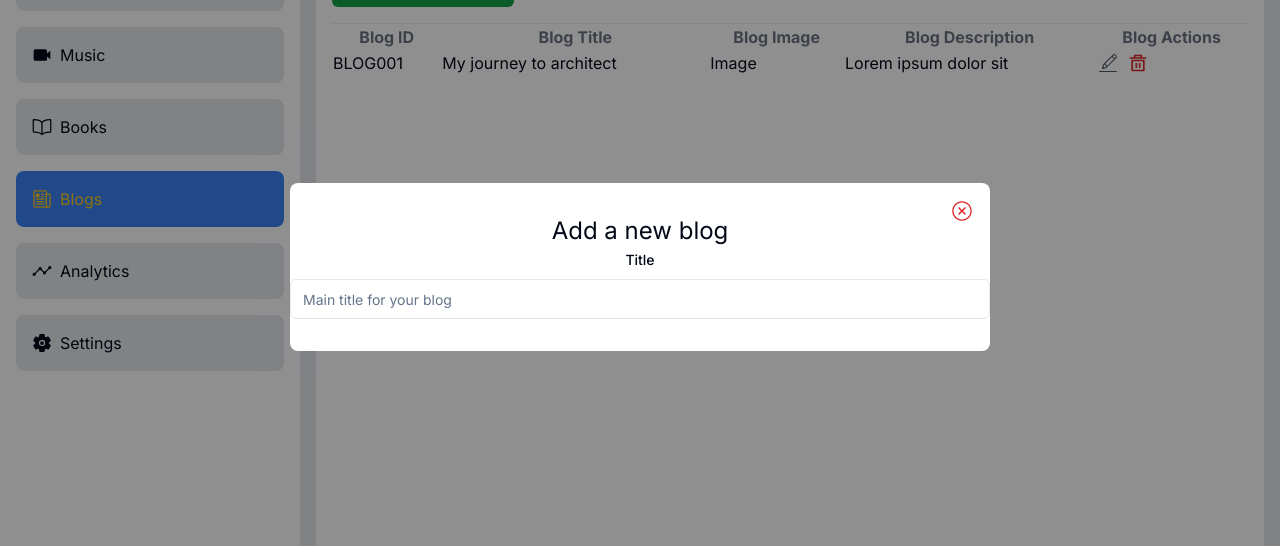
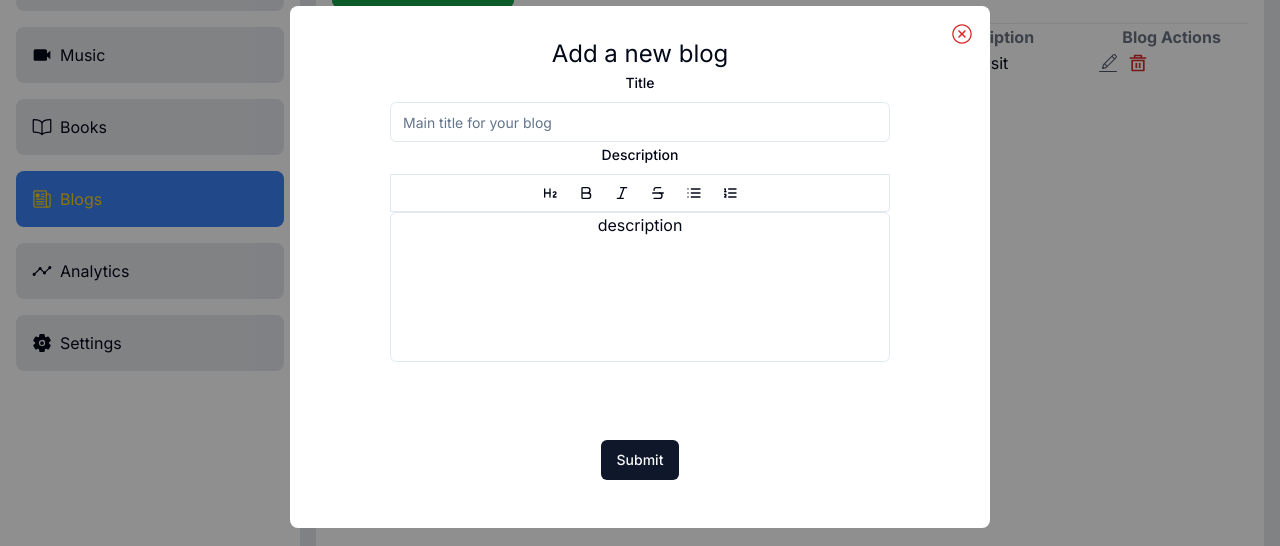
Before and after one commit to pinsoegustave/ngoga-commerce, a Next.js app: page /admin/dashboard/blogs in a window 1280 px wide. Both pictures are taken after a click on the button "Add a new blog". Shown: the part 133-679 px from the top of the page. Built offline with nearby package versions, Linux system fonts and the light colour scheme.

Commit message:
Markdown Editor: Finish markdown editing

```diff
--- /dev/null
+++ b/components/Tiptap.tsx
@@ -0,0 +1,36 @@
+'use client'
+import { useEditor, EditorContent } from '@tiptap/react'
+import StarterKit from '@tiptap/starter-kit'
+import { Toolbar } from './Toolbar'
+import Heading from "@tiptap/extension-heading"
+
+export default function Tiptap({
+    description,
+    onChange,
+}: {
+    description: string
+    onChange: any
+}) {
+    const editor = useEditor({
+        extensions: [StarterKit.configure()],
+        content: description,
+        immediatelyRender: false,
+        editorProps: {
+            attributes: {
+                class:
+                    "rounded-md border min-h-[150px] border-input bg-background ring-offest-2 disabled:cursor-not-allowed disabled:opacity-50"
+                },
+            },
+        onUpdate({ editor }) {
+            onChange(editor.getHTML())
+            console.log(editor.getHTML())
+        },
+    })
+
+    return (
+        <div className='flex flex-col justify-stretch min-h-[250px]'>
+            <Toolbar editor={editor} />
+            <EditorContent editor={editor} />
+        </div>
+    )
+}
--- /dev/null
+++ b/components/Toolbar.tsx
@@ -0,0 +1,75 @@
+"use client"
+import { type Editor } from "@tiptap/react"
+import { Bold, Strikethrough, Italic, List, ListOrdered, Heading2 } from "lucide-react"
+import { Toggle } from "./ui/toggle"
+
+
+type Props = {
+    editor: Editor | null
+}
+
+export function Toolbar({ editor }: Props) {
+    if(!editor) {
+        return null
+    }
+
+    return(
+        <div className="border border-input bg-transparent rounded-br">
+            <Toggle
+                size="sm"
+                pressed={editor.isActive("heading")}
+                onPressedChange={() =>
+                    editor.chain().focus().toggleHeading({ level: 2 }).run()
+                }
+                >
+                    <Heading2 className="h-4 w-4" />
+            </Toggle>
+            <Toggle
+                size="sm"
+                pressed={editor.isActive("bold")}
+                onPressedChange={() =>
+                    editor.chain().focus().toggleBold().run()
+                }
+                >
+                    <Bold className="h-4 w-4" />
+            </Toggle>
+            <Toggle
+                size="sm"
+                pressed={editor.isActive("italic")}
+                onPressedChange={() =>
+                    editor.chain().focus().toggleItalic().run()
+                }
+                >
+                    <Italic className="h-4 w-4" />
+            </Toggle>
+            <Toggle
+                size="sm"
+                pressed={editor.isActive("strike")}
+                onPressedChange={() =>
+                    editor.chain().focus().toggleStrike().run()
+                }
+                >
+                    <Strikethrough className="h-4 w-4" />
+            </Toggle>
+            <Toggle
+                size="sm"
+                pressed={editor.isActive("bulletList")}
+                onPressedChange={() =>
+                    editor.chain().focus().toggleBulletList().run()
+                }
+                >
+                    <List className="h-4 w-4" />
+            </Toggle>
+            <Toggle
+                size="sm"
+                pressed={editor.isActive("heading")}
+                onPressedChange={() =>
+                    editor.chain().focus().toggleOrderedList().run()
+                }
+                >
+                    <ListOrdered className="h-4 w-4" />
+            </Toggle>
+
+        </div>
+    )
+}
--- a/components/admin-panel/AddBlogPopup.tsx
+++ b/components/admin-panel/AddBlogPopup.tsx
@@ -1,11 +1,13 @@
 "use client"
 import React, { Dispatch, SetStateAction } from 'react'
 import { IoIosCloseCircleOutline } from 'react-icons/io'
-import { Form, FormProvider, useForm } from 'react-hook-form'
+import { FormProvider, useForm } from 'react-hook-form'
 import * as z from "zod";
-import { FormControl, FormField, FormItem, FormLabel } from '../ui/form';
+import { Form, FormControl, FormField, FormItem, FormLabel, FormMessage } from '../ui/form';
 import { Input } from '../ui/input';
 import { zodResolver } from "@hookform/resolvers/zod"
+import { Button } from '../ui/button';
+import Tiptap from '../Tiptap';
 
 interface PropsType {
     setOpenPopUp: Dispatch<SetStateAction<boolean>>;
@@ -16,14 +18,13 @@ const AddBlogPopup = ({ setOpenPopUp }: PropsType) => {
     const formSchema = z.object({
         title: z
             .string()
-            .min(5, { message: "Hey the title is not long enough" })
+            .min(5, { message: "The title is not long enough" })
             .max(100, { message: "It&apos;s too long " }),
         price: z
             .number().min(5, { message: "Hey the title is " }),
         description: z
             .string()
-            .min(5, { message: "Hey the title is not long enough" })
-            .max(100, { message: "It's too long" })
+            .min(5, { message: "Description is not long enough" })
             .trim()
     })
 
@@ -35,7 +36,12 @@ const AddBlogPopup = ({ setOpenPopUp }: PropsType) => {
             price: 29.09,
             description: "",
         },
-    })
+    });
+
+    function onSubmit( values: z.infer<typeof formSchema>) {
+        // Do sth with the form values
+    }
+
   return (
     <div className='fixed top-0 left-0 w-full h-screen bg-[#00000070] grid place-items-center'>
         <div className='bg-white w-[700px] py-8 rounded-lg text-center relative'>
@@ -45,23 +51,41 @@ const AddBlogPopup = ({ setOpenPopUp }: PropsType) => {
             />
 
             <h2 className='text-2xl'>Add a new blog</h2>
-            <FormProvider {...form}>
-                <form>
+            <Form {...form}>
+                <form className='w-[500px] mx-auto' onSubmit={form.handleSubmit(onSubmit)} >
                     <FormField
                         control={form.control}
                         name= "title"
                         render={({ field }) => (
-                            field.value,
+                            // field.value,
                             <FormItem>
                                 <FormLabel>Title</FormLabel>
                                 <FormControl>
                                     <Input placeholder="Main title for your blog" />
                                 </FormControl>
+                                <FormMessage />
                             </FormItem>
                         )}
                         />
+                        <FormField
+                        control={form.control}
+                        name= "description"
+                        render={({ field }) => (
+                            // field.value,
+                            <FormItem>
+                                <FormLabel>Description</FormLabel>
+                                <FormControl>
+                                    <Tiptap description={field.name} onChange={field.onBlur} />
+                                </FormControl>
+                                <FormMessage />
+                            </FormItem>
+                        )}
+                        />
+                    <Button className='my-4' type='submit'>
+                        Submit
+                    </Button>
                 </form>
-            </FormProvider>
+            </Form>
 
             {/* <form className="mt-6 w-fit space-y-4 mx-auto">
                 <input type="text"
--- /dev/null
+++ b/components/ui/toggle.tsx
@@ -0,0 +1,45 @@
+"use client"
+
+import * as React from "react"
+import * as TogglePrimitive from "@radix-ui/react-toggle"
+import { cva, type VariantProps } from "class-variance-authority"
+
+import { cn } from "@/lib/utils"
+
+const toggleVariants = cva(
+  "inline-flex items-center justify-center rounded-md text-sm font-medium ring-offset-background transition-colors hover:bg-muted hover:text-muted-foreground focus-visible:outline-none focus-visible:ring-2 focus-visible:ring-ring focus-visible:ring-offset-2 disabled:pointer-events-none disabled:opacity-50 data-[state=on]:bg-accent data-[state=on]:text-accent-foreground",
+  {
+    variants: {
+      variant: {
+        default: "bg-transparent",
+        outline:
+          "border border-input bg-transparent hover:bg-accent hover:text-accent-foreground",
+      },
+      size: {
+        default: "h-10 px-3",
+        sm: "h-9 px-2.5",
+        lg: "h-11 px-5",
+      },
+    },
+    defaultVariants: {
+      variant: "default",
+      size: "default",
+    },
+  }
+)
+
+const Toggle = React.forwardRef<
+  React.ElementRef<typeof TogglePrimitive.Root>,
+  React.ComponentPropsWithoutRef<typeof TogglePrimitive.Root> &
+    VariantProps<typeof toggleVariants>
+>(({ className, variant, size, ...props }, ref) => (
+  <TogglePrimitive.Root
+    ref={ref}
+    className={cn(toggleVariants({ variant, size, className }))}
+    {...props}
+  />
+))
+
+Toggle.displayName = TogglePrimitive.Root.displayName
+
+export { Toggle, toggleVariants }
--- a/package.json
+++ b/package.json
@@ -15,7 +15,9 @@
     "@hookform/resolvers": "^3.9.0",
     "@radix-ui/react-label": "^2.1.0",
     "@radix-ui/react-slot": "^1.1.0",
+    "@radix-ui/react-toggle": "^1.1.0",
     "@reduxjs/toolkit": "^2.2.7",
+    "@tiptap/extension-text-style": "^2.8.0",
     "@tiptap/pm": "^2.8.0",
     "@tiptap/react": "^2.8.0",
     "@tiptap/starter-kit": "^2.8.0",
```
Also changed, not shown: 1 other file (tests, documents, lock files or other folders).
